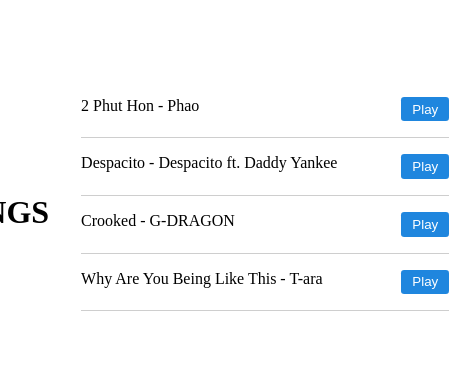
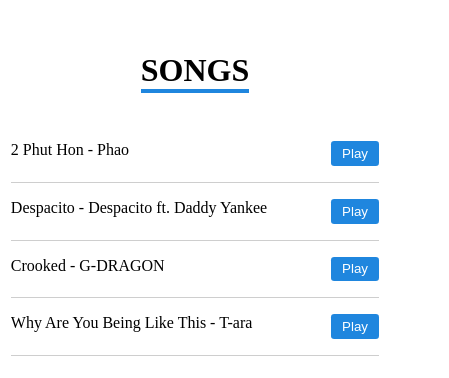
Before and after one commit to huynhmaihoanghuy/audio-club, a plain HTML site: page index.html in a window 390 px wide. Shown: the part 210-588 px from the top of the page, 449 px wide, since content can reach past the window. Drawn offline with Linux system fonts and the light colour scheme.

Commit message:
responsive

```diff
--- a/index.html
+++ b/index.html
@@ -28,7 +28,8 @@
     }
 
     #setup h1 {
-      margin-right: 2rem;
+      margin: 0 3rem 0 0;
+      border-bottom: 0.3rem solid #1f86de;
     }
 
     #setup ul {
@@ -81,6 +82,22 @@
       left: 2rem;
       cursor: pointer;
       text-decoration: underline;
+    }
+
+    @media (max-width: 767px) {
+      #setup {
+        flex-direction: column;
+      }
+
+      #setup h1 {
+        margin: 0 0 3rem 0;
+      }
+    }
+
+    @media (max-width: 375px) {
+      #setup ul li .song-name {
+        width: 15rem;
+      }
     }
   </style>
 
```
